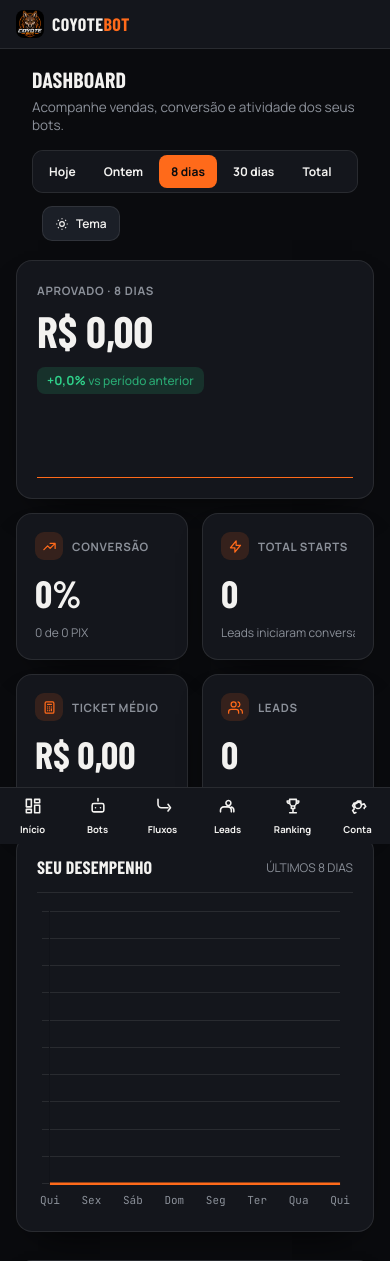
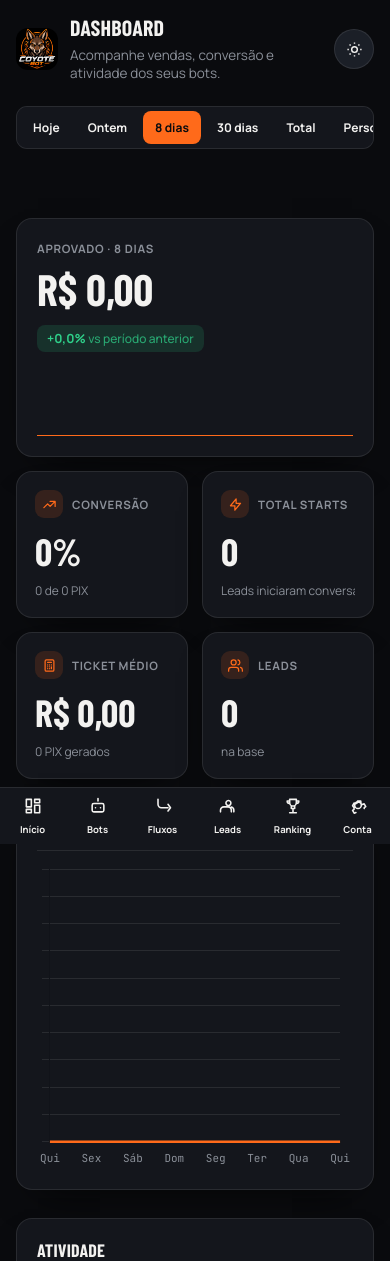
Before and after one commit to CaioGomest/telegram-bot-panel, a PHP site: page /index.php in a window 390 px wide. Shown: the top 1261 px of the page. Run offline with PHP 8.4, Linux system fonts and the light colour scheme; the visitor is signed in with stand-in values (Sample User, id 1); data that the repository does not hold is empty.

Commit message:
fix(mobile): cabecalho no padrao do prototipo e filtro alinhado com os cards
Trocei a barra fixa "COYOTEBOT" no topo (que eu tinha adicionado antes)
pelo padrao que o prototipo realmente usa: logo dentro do cabecalho da
propria pagina, a esquerda do titulo/subtitulo, com o botao de tema
virando icone circular a direita -- mesmo layout nas duas telas que o
Caio mandou (Dashboard e Meus Bots).

O filtro de periodo ficava visivelmente mais estreito que os cards
porque .cabecalho-pagina somava 16px de padding lateral por cima dos
16px de .conteudo-principal. Removido no mobile, e o seletor agora
ocupa 100% da largura -- alinhado com os cards.

A logo entra por ::before com url relativa ao proprio CSS
(assets/css/ -> ../img/), entao funciona igual em qualquer pagina,
inclusive nas de admin/, sem precisar tocar nos ~15 arquivos que tem
cabecalho.

Co-Authored-By: Claude Opus 5 <noreply@anthropic.com>

```diff
--- a/assets/css/coyote.css
+++ b/assets/css/coyote.css
@@ -193,13 +193,6 @@ html[data-theme] *::-webkit-scrollbar-thumb:hover { background: var(--m); }
 
 /* Tab bar mobile — escondida no desktop */
 .barra-mobile { display: none; }
-
-/* Cabeçalho fixo do topo mobile (logo) — escondido no desktop, onde a logo já
-   aparece na barra lateral (.barra-lateral-topo). */
-.barra-mobile-topo { display: none; }
-.barra-mobile-topo img { width: 28px; height: 28px; border-radius: 8px; object-fit: cover; flex-shrink: 0; }
-.logo-mobile-texto { font-family: 'Barlow Condensed', sans-serif; font-weight: 700; font-size: 18px; letter-spacing: .3px; text-transform: uppercase; color: var(--t); }
-.logo-mobile-texto .cor-bot { color: var(--or); }
 
 /* ===== Cabeçalho de página ===== */
 .cabecalho-pagina {
@@ -921,37 +914,70 @@ html[data-theme] small { display: block; margin-top: 5px; font-size: 11px; color
 
 @media (max-width: 860px) {
     .barra-lateral { display: none; }
-    .layout-painel { flex-direction: column; padding-top: 52px; padding-bottom: 64px; }
+    .layout-painel { flex-direction: column; padding-bottom: 64px; }
     .conteudo-principal { padding: 0 16px 24px; }
-    .cabecalho-pagina { padding: 16px; }
     .cabecalho-pagina h1 { font-size: 22px; }
     .grade-kpi { grid-template-columns: repeat(2, 1fr); }
     .cartao-kpi-larga { grid-column: span 2; }
     .grade-2, .grade-3 { grid-template-columns: 1fr; }
     .grade-cards { grid-template-columns: 1fr; }
 
-    .barra-mobile-topo {
-        display: flex;
+    /* Cabeçalho da página no mobile, no mesmo padrão do protótipo: logo à esquerda,
+       título + subtítulo no meio, botão de tema (só ícone) à direita -- e tudo que
+       for ação da página (filtro de período, "+ Novo Bot", etc.) numa linha própria
+       abaixo. Sem padding lateral: alinha com os cards, que já ficam dentro dos 16px
+       de .conteudo-principal (antes o cabeçalho tinha 16px a mais e o filtro ficava
+       visivelmente mais estreito que os cards). */
+    .cabecalho-pagina {
+        padding: 16px 0;
         align-items: center;
-        gap: 8px;
-        position: fixed;
-        top: 0;
-        left: 0;
-        right: 0;
-        z-index: 50;
-        padding: 10px 16px;
-        background: var(--p);
-        border-bottom: 1px solid var(--bd);
+        gap: 12px;
     }
+    /* Logo: caminho relativo a este arquivo (assets/css/) -- funciona igual em
+       qualquer página, inclusive nas de admin/, sem depender de $caminho_base. */
+    .cabecalho-pagina::before {
+        content: '';
+        order: 0;
+        width: 42px;
+        height: 42px;
+        border-radius: 12px;
+        flex-shrink: 0;
+        background: url('../img/coyote-logo.jpg') center / cover no-repeat;
+    }
+    .cabecalho-pagina > div:first-child { order: 1; min-width: 0; }
+    /* Quebra de linha forçada logo depois do botão de tema -- só quando a página tem
+       alguma ação além dele (filtro de período, "+ Novo Bot"...), pra não sobrar uma
+       linha vazia nas telas que só têm o botão de tema. */
+    .cabecalho-pagina:has(.acoes-cabecalho > *:not(.alternador-tema))::after {
+        content: '';
+        order: 2;
+        flex-basis: 100%;
+        height: 0;
+    }
+    /* Os filhos de .acoes-cabecalho viram itens diretos do cabeçalho, pra poder
+       separar o botão de tema (linha do título) do resto (linha de baixo). */
+    .acoes-cabecalho { display: contents; }
+    .acoes-cabecalho > *:not(.alternador-tema) { order: 3; }
+    .alternador-tema {
+        order: 2;
+        width: 40px;
+        height: 40px;
+        padding: 0;
+        gap: 0;
+        border-radius: 50%;
+        justify-content: center;
+        font-size: 0;
+        flex-shrink: 0;
+    }
+    .alternador-tema svg { width: 17px; height: 17px; }
 
-    /* Filtro de período em linha única com scroll horizontal (em vez de quebrar
-       "Personalizado" pra uma segunda linha). */
-    .acoes-cabecalho { width: 100%; }
+    /* Filtro de período ocupa a largura toda (igual aos cards), em linha única com
+       scroll horizontal em vez de quebrar "Personalizado" pra uma segunda linha. */
     .seletor-periodo {
+        width: 100%;
         flex-wrap: nowrap;
         overflow-x: auto;
         scrollbar-width: none;
-        max-width: 100%;
     }
     .seletor-periodo::-webkit-scrollbar { display: none; }
     .periodo-item { white-space: nowrap; }
--- a/barra_lateral.php
+++ b/barra_lateral.php
@@ -152,11 +152,6 @@ $iniciais = mb_strtoupper(mb_substr($nome_usuario, 0, 1), 'UTF-8');
     </div>
 </aside>
 
-<header class="barra-mobile-topo">
-    <img src="<?php echo $caminho_base; ?>assets/img/coyote-logo.jpg" alt="" onerror="this.style.display='none'">
-    <span class="logo-mobile-texto">COYOTE<span class="cor-bot">BOT</span></span>
-</header>
-
 <nav class="barra-mobile">
     <?php
     $itens_mobile = [
```
